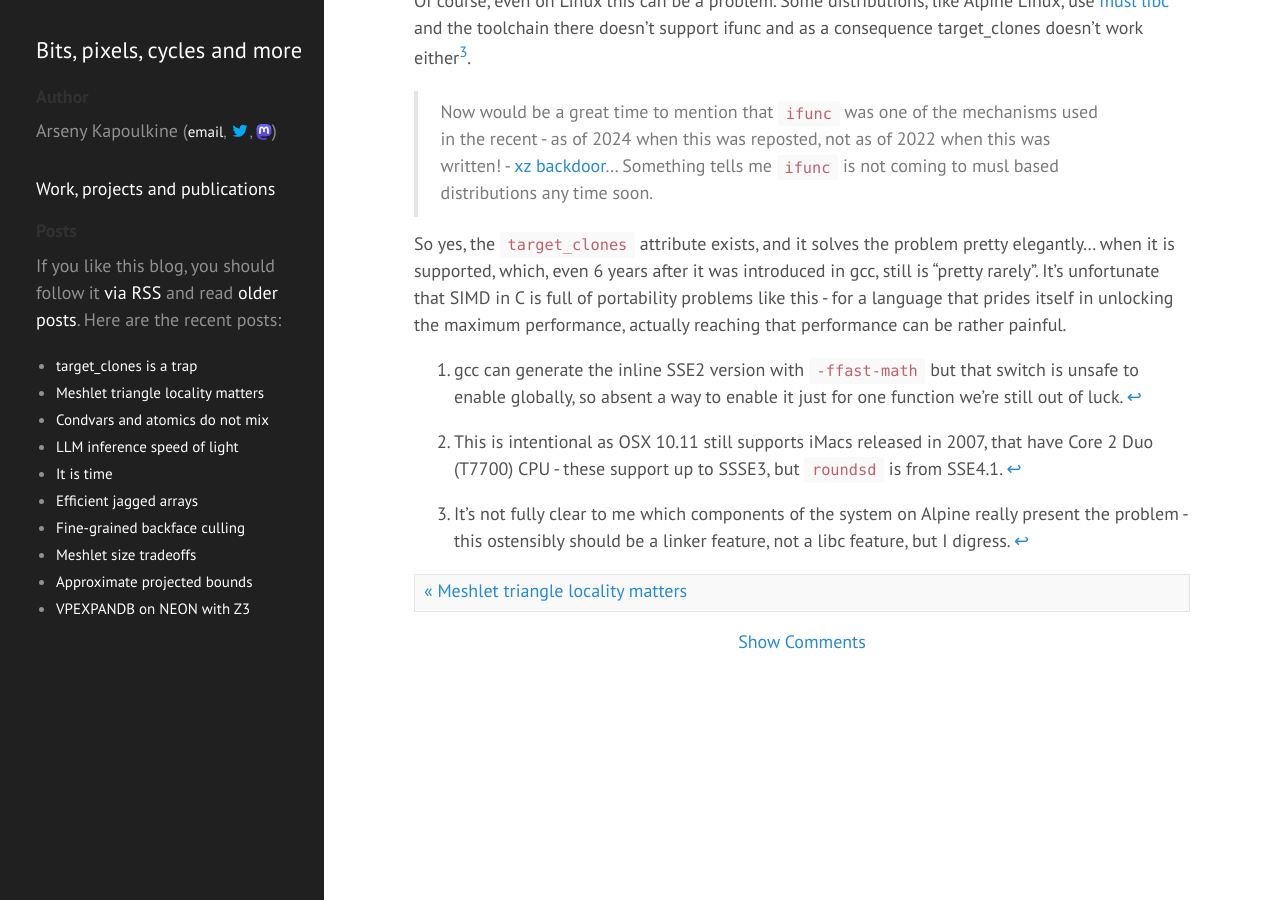
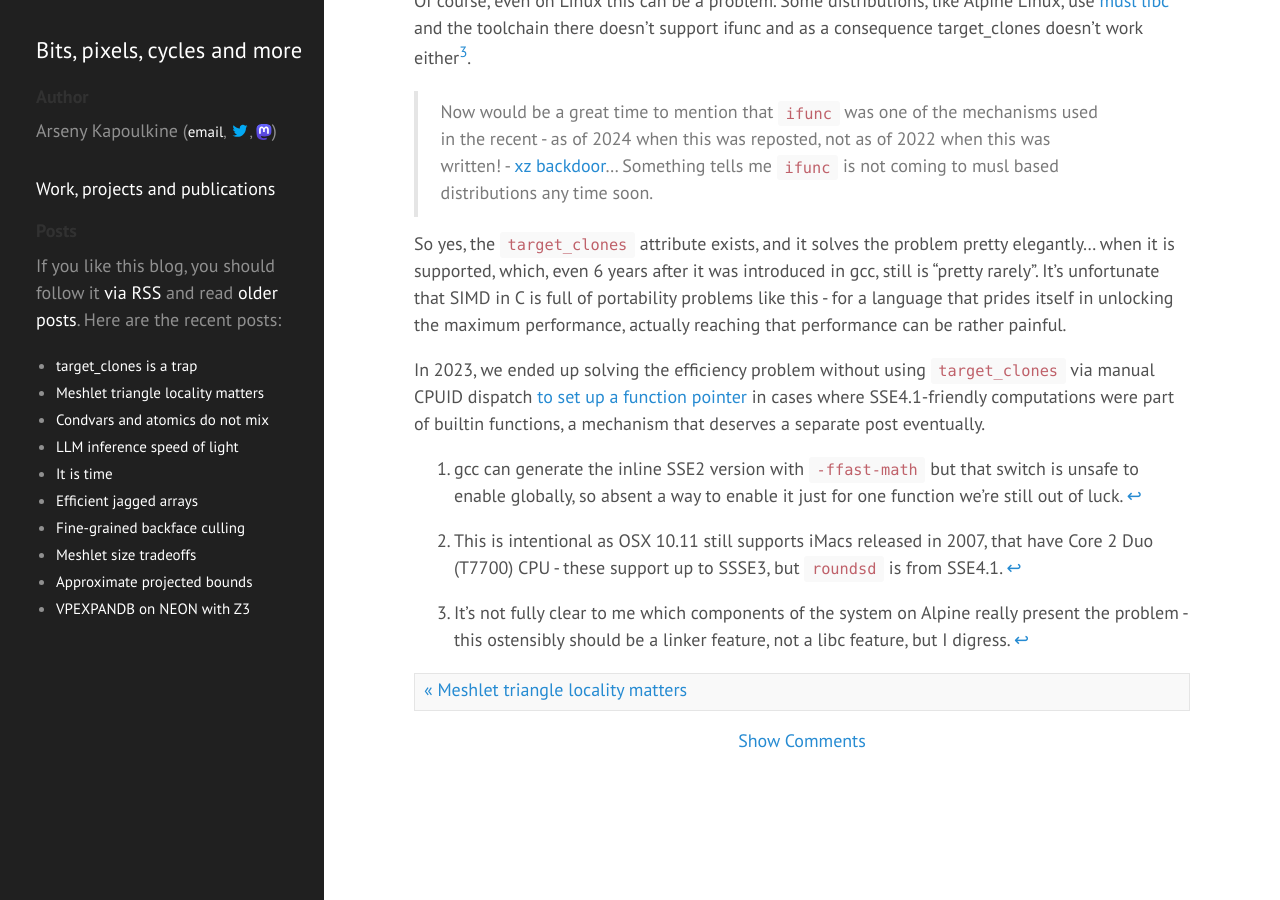
Before and after one commit to zeux/zeux.github.io, a Jekyll site: the page built from _posts/2024-04-20-target-clones-trap.md, in a window 1280 px wide and 900 px high, scrolled down 1960 px. Built offline with Jekyll 4.4.1, drawn with Linux system fonts in a browser that asks for light colours.

Commit message:
Add a final note about cpuid

```diff
--- a/_posts/2024-04-20-target-clones-trap.md
+++ b/_posts/2024-04-20-target-clones-trap.md
@@ -60,6 +60,8 @@ Of course, even on Linux this can be a problem. Some distributions, like Alpine
 
 So yes, the `target_clones` attribute exists, and it solves the problem pretty elegantly... when it is supported, which, even 6 years after it was introduced in gcc, still is "pretty rarely". It's unfortunate that SIMD in C is full of portability problems like this - for a language that prides itself in unlocking the maximum performance, actually reaching that performance can be rather painful.
 
+In 2023, we ended up solving the efficiency problem without using `target_clones` via manual CPUID dispatch [to set up a function pointer](https://github.com/luau-lang/luau/blob/68bd1b2349e188c374f04e00b0b5de39e18aa5c3/VM/src/lbuiltins.cpp#L1529-L1533) in cases where SSE4.1-friendly computations were part of builtin functions, a mechanism that deserves a separate post eventually.
+
 [^1]: gcc can generate the inline SSE2 version with `-ffast-math` but that switch is unsafe to enable globally, so absent a way to enable it just for one function we're still out of luck.
 
 [^2]: This is intentional as OSX 10.11 still supports iMacs released in 2007, that have Core 2 Duo (T7700) CPU - these support up to SSSE3, but `roundsd` is from SSE4.1.
```
